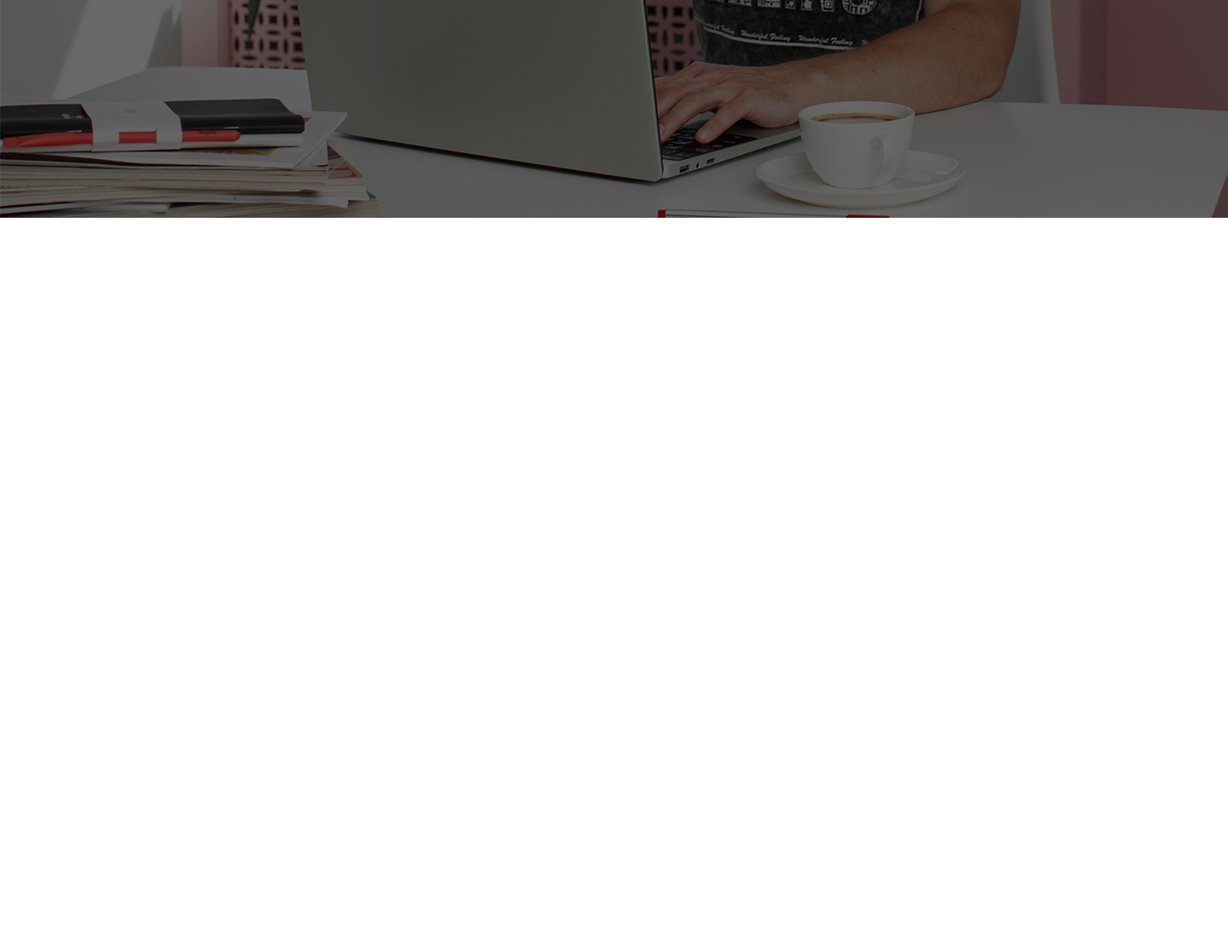
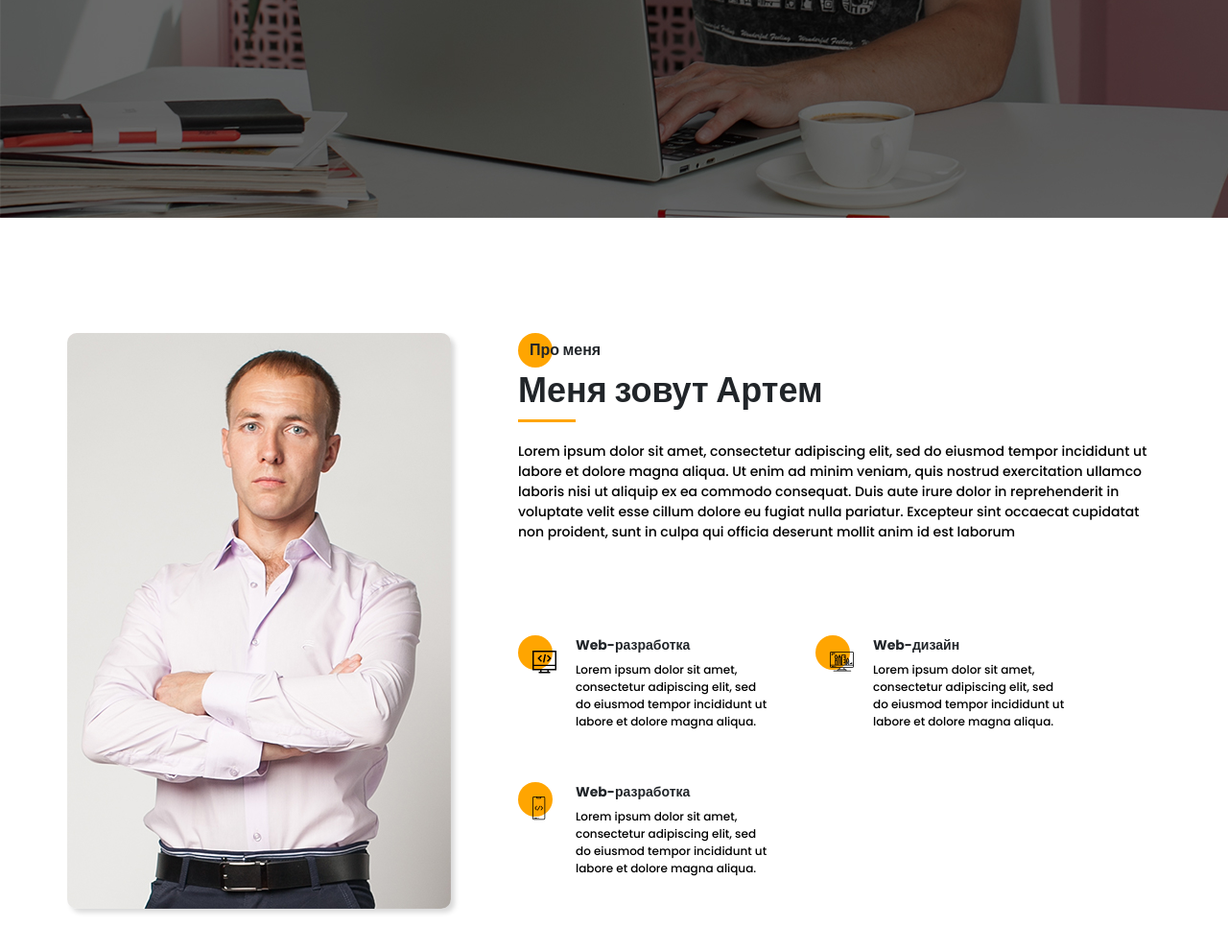
Before and after one commit to ArtemBakhmatov/PORTFOLIO, a plain HTML site: page src/index.html in a window 1280 px wide. Shown: the part 573-1564 px from the top of the page at 96% size. Before the commit the page ends 800 px from the top, so only its background shows below. Drawn offline with Linux system fonts and the light colour scheme; files whose address does not match are found by name.

Commit message:
Вёрстка второго экрана

```diff
--- a/src/index.html
+++ b/src/index.html
@@ -96,6 +96,61 @@
         </div>
     </section>
 
+    <section class="about">
+        <div class="container">
+            <div class="about__wrapper">
+                <div class="about__photo"><img src="img/main_foto.jpg" alt="photo"></div>
+                <div class="about__descr">
+                    <h2 class="title title_fz16 about__title">Про меня</h2>
+                    <div class="title about__subtitle">Меня зовут Артем</div>
+                    <div class="divider"></div>
+                    <p class="about__text">
+                        Lorem ipsum dolor sit amet, consectetur adipiscing elit, sed do eiusmod tempor incididunt ut labore et dolore magna aliqua. Ut enim ad minim veniam, quis nostrud exercitation ullamco laboris nisi ut aliquip ex ea commodo consequat. Duis aute irure dolor in reprehenderit in voluptate velit esse cillum dolore eu fugiat nulla pariatur. Excepteur sint occaecat cupidatat non proident, sunt in culpa qui officia deserunt mollit anim id est laborum
+                    </p>
+                </div>
+                <div class="about__skills">
+                    <div class="about__skills-item">
+                        <div class="about__skills-circle">
+                            <img src="icons/about_me/web_development.svg" alt="web-dew">
+                        </div>
+                        <div>
+                            <div class="title title_fz14">Web-разработка</div>
+                            <div class="about__skills-text">
+                                Lorem ipsum dolor sit amet, consectetur adipiscing elit, sed do eiusmod tempor incididunt ut labore et dolore magna aliqua.
+                            </div>
+                        </div>
+                    </div>
+                    <div class="about__skills-item">
+                        <div class="about__skills-item">
+                            <div class="about__skills-circle">
+                                <img src="icons/about_me/design.svg" alt="design">
+                            </div>
+                            <div>
+                                <div class="title title_fz14">Web-дизайн</div>
+                                <div class="about__skills-text">
+                                    Lorem ipsum dolor sit amet, consectetur adipiscing elit, sed do eiusmod tempor incididunt ut labore et dolore magna aliqua.
+                                </div>
+                            </div>
+                        </div>
+                    </div>
+                    <div class="about__skills-item">
+                        <div class="about__skills-item">
+                            <div class="about__skills-circle">
+                                <img src="icons/about_me/mobile_dev.svg" alt="mobile_dev">
+                            </div>
+                            <div>
+                                <div class="title title_fz14">Web-разработка</div>
+                                <div class="about__skills-text">
+                                    Lorem ipsum dolor sit amet, consectetur adipiscing elit, sed do eiusmod tempor incididunt ut labore et dolore magna aliqua.
+                                </div>
+                            </div>
+                        </div>
+                    </div>
+                </div>
+            </div>
+        </div>
+    </section>
+
     <script src="js/script.js"></script>
 </body>
 </html>
--- a/src/sass/base/_mixins.scss
+++ b/src/sass/base/_mixins.scss
@@ -1,7 +1,7 @@
 @mixin before_circle {
     &:before {
         position: absolute;
-        top: -22%;
+        top: -25%;
         left: 0;
         z-index: -1;
         content: '';
--- /dev/null
+++ b/src/sass/blocks/_about.scss
@@ -0,0 +1,65 @@
+.about {
+    padding-top: 120px;
+    padding-bottom: 100px;
+    &__wrapper {
+        display: grid;
+        grid-template-columns: 400px 670px;
+        grid-template-rows: minmax(245px, auto) minmax(255px, auto);
+        grid-auto-rows: minmax(245px, auto);
+        column-gap: 70px;
+        row-gap: 40px;
+    }
+    &__photo {
+        grid-row: 1/3;
+        img {
+            width: 100%;
+            border-radius: 10px;
+            box-shadow: 4px 4px 5px rgba(0, 0, 0, 0.15);
+        }
+    }
+    &__title {
+        position: relative;
+        margin-bottom: 0;
+        padding-left: 12px;
+        @include before_circle;
+    }
+    &__descr {
+        padding-top: 6px;
+        .divider {
+            margin-top: 0;
+        }
+    }
+    &__text {
+        margin-top: 20px;
+        margin-bottom: 0;
+        font-size: 14px;
+        line-height: 21px;
+        color: #000000;
+    }
+    &__skills {
+        display: grid;
+        grid-template: repeat(2, minmax(115px, auto)) / repeat(2, 260px);
+        grid-auto-rows: 1fr;
+        column-gap: 50px;
+        row-gap: 20px;
+        &-item {
+            display: grid;
+            grid-template-columns: 40px 200px;
+            column-gap: 20px;
+        }
+        &-circle {
+            position: relative;
+            padding: 15px 0 0 15px;
+            @include before_circle;
+            &:before {
+                top: 0;
+            }
+        }
+        &-text {
+            margin-top: 6px;
+            font-size: 12px;
+            line-height: 18px;
+            color: #000000;
+        }
+    }
+}
--- a/src/sass/blocks/_menu.scss
+++ b/src/sass/blocks/_menu.scss
@@ -83,10 +83,10 @@
         &:hover {
             a {
                 text-decoration: underline;
-                color: black;
+                color: $main_hover;
             }
             &:before {
-                background-color: black;
+                background-color: white;
             }
         }
         a {
--- a/src/sass/style.scss
+++ b/src/sass/style.scss
@@ -12,8 +12,16 @@
     margin: 0 auto;
 }
 
+.divider {
+    width: 60px;
+    height: 3px;
+    background-color: $main_color;
+    margin-top: 25px;
+}
+
 @import "blocks/promo";
 @import "blocks/title";
 @import "blocks/buttons";
 @import "blocks/sidepanel";
 @import "blocks/menu";
+@import "blocks/about";
```
Also changed, not shown: src/css/style.css, src/icons/social/facebook.svg (deleted), src/icons/social/github.svg (deleted), src/icons/social/instagram.svg (deleted), src/icons/social/telegram.svg (deleted), src/icons/social/vk.svg (deleted), src/icons/social/whatsapp.svg (deleted), src/img/main_foto.jpg (added), 1 other file.
